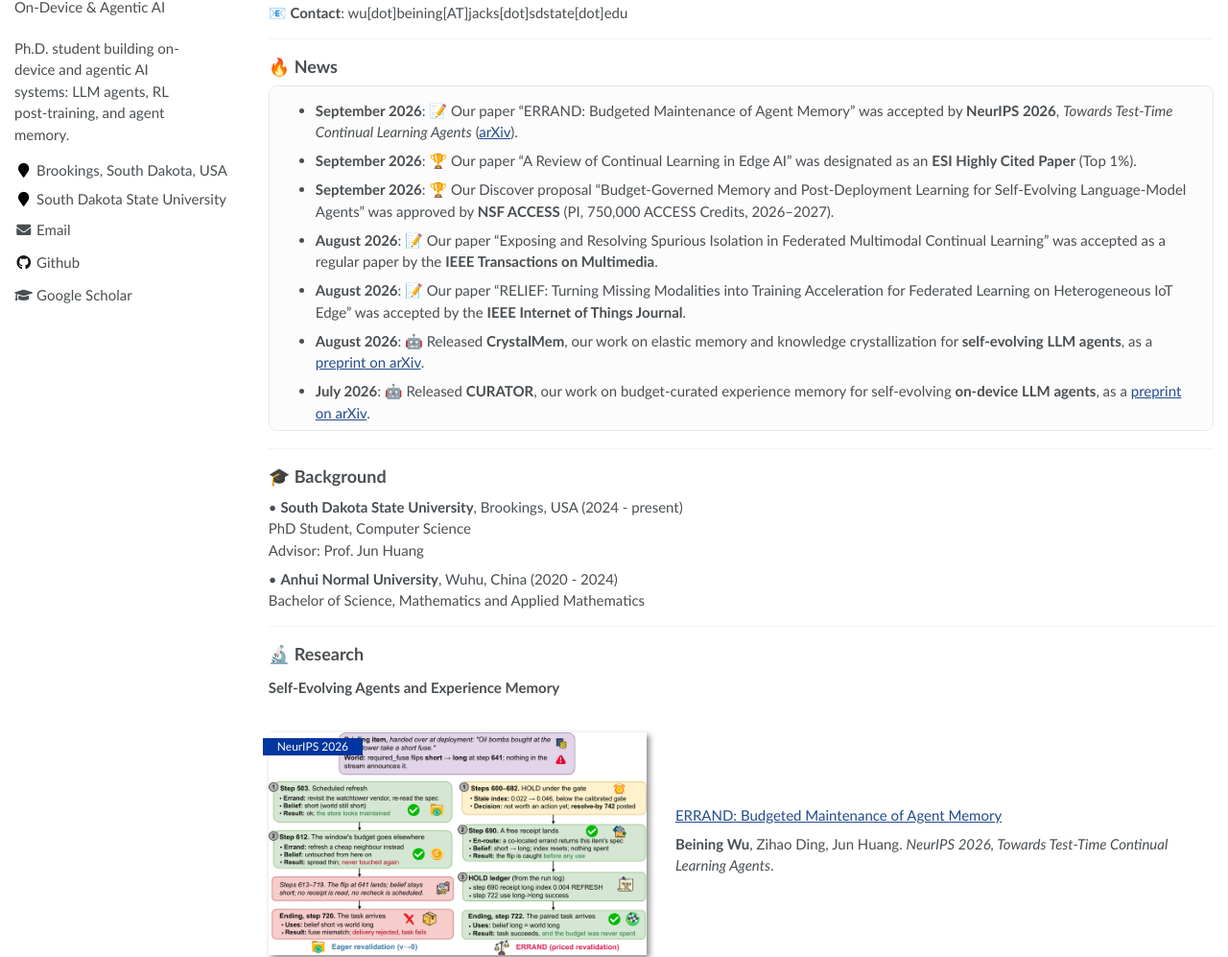
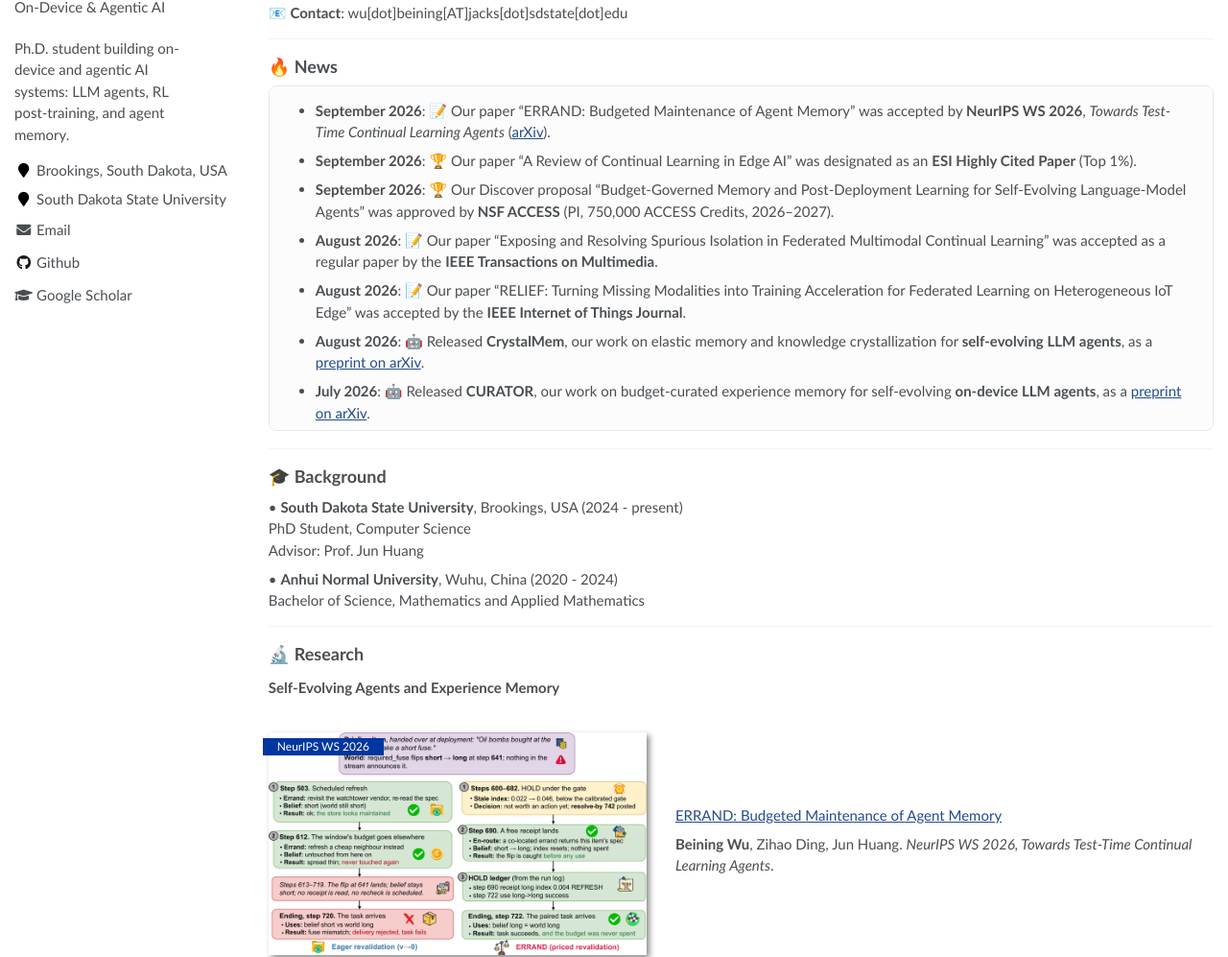
Before and after one commit to beining1008/beining1008.github.io, a Jekyll site: the page built from _pages/about.md, in a window 1280 px wide. Shown: the part 307-1304 px from the top of the page at 96% size. Built offline with Jekyll 4.4.1, drawn with Linux system fonts in a browser that asks for light colours.

Commit message:
Label ERRAND venue as NeurIPS WS 2026
Co-Authored-By: Claude Opus 5.5 <noreply@anthropic.com>

```diff
--- a/_pages/about.md
+++ b/_pages/about.md
@@ -43,7 +43,7 @@ This work is grounded in a strong publication record (<b>684 citations, h-index
 
 <div class="scroll-panel" markdown="1" style="max-height: 360px;">
 
-- **September 2026**: 📝 Our paper "ERRAND: Budgeted Maintenance of Agent Memory" was accepted by **NeurIPS 2026**, *Towards Test-Time Continual Learning Agents* (<a href="https://arxiv.org/abs/2609.29545">arXiv</a>).
+- **September 2026**: 📝 Our paper "ERRAND: Budgeted Maintenance of Agent Memory" was accepted by **NeurIPS WS 2026**, *Towards Test-Time Continual Learning Agents* (<a href="https://arxiv.org/abs/2609.29545">arXiv</a>).
 - **September 2026**: 🏆 Our paper "A Review of Continual Learning in Edge AI" was designated as an **ESI Highly Cited Paper** (Top 1%).
 - **September 2026**: 🏆 Our Discover proposal "Budget-Governed Memory and Post-Deployment Learning for Self-Evolving Language-Model Agents" was approved by **NSF ACCESS** (PI, 750,000 ACCESS Credits, 2026–2027).
 - **August 2026**: 📝 Our paper "Exposing and Resolving Spurious Isolation in Federated Multimodal Continual Learning" was accepted as a regular paper by the **IEEE Transactions on Multimedia**.
@@ -85,12 +85,12 @@ This work is grounded in a strong publication record (<b>684 citations, h-index
 
 ### Self-Evolving Agents and Experience Memory
 
-<div class="paper-box"><div class="paper-box-image"><div><div class="badge">NeurIPS 2026</div><a href="https://arxiv.org/abs/2609.29545"><img src="/images/pub_errand.png" alt="Eager revalidation versus ERRAND priced revalidation on a drifted briefing item" width="100%" /></a></div></div>
+<div class="paper-box"><div class="paper-box-image"><div><div class="badge">NeurIPS WS 2026</div><a href="https://arxiv.org/abs/2609.29545"><img src="/images/pub_errand.png" alt="Eager revalidation versus ERRAND priced revalidation on a drifted briefing item" width="100%" /></a></div></div>
 <div class="paper-box-text" markdown="1">
 
 <a href="https://arxiv.org/abs/2609.29545">ERRAND: Budgeted Maintenance of Agent Memory</a>
 
-**Beining Wu**, Zihao Ding, Jun Huang. *NeurIPS 2026, Towards Test-Time Continual Learning Agents*.
+**Beining Wu**, Zihao Ding, Jun Huang. *NeurIPS WS 2026, Towards Test-Time Continual Learning Agents*.
 
 </div></div>
 
@@ -217,7 +217,7 @@ The on-device numbers in these papers come from hardware I built and maintain: t
 
 ### Conference Papers
 
-- **Beining Wu**, Zihao Ding, Jun Huang. <a href="https://arxiv.org/abs/2609.29545">"ERRAND: Budgeted Maintenance of Agent Memory."</a> *NeurIPS 2026, Towards Test-Time Continual Learning Agents*.
+- **Beining Wu**, Zihao Ding, Jun Huang. <a href="https://arxiv.org/abs/2609.29545">"ERRAND: Budgeted Maintenance of Agent Memory."</a> *NeurIPS WS 2026, Towards Test-Time Continual Learning Agents*.
 
 - **Beining Wu**, Jun Huang, Yanxiao Zhao. "From Alpha to Omega: Lifecycle-Aware Forgetting Defense in Federated Continual Learning for Planetary Exploration." *IEEE International Conference on Distributed Computing Systems (ICDCS)*, 2026. (Acceptance rate: 18.59%)
 
```
